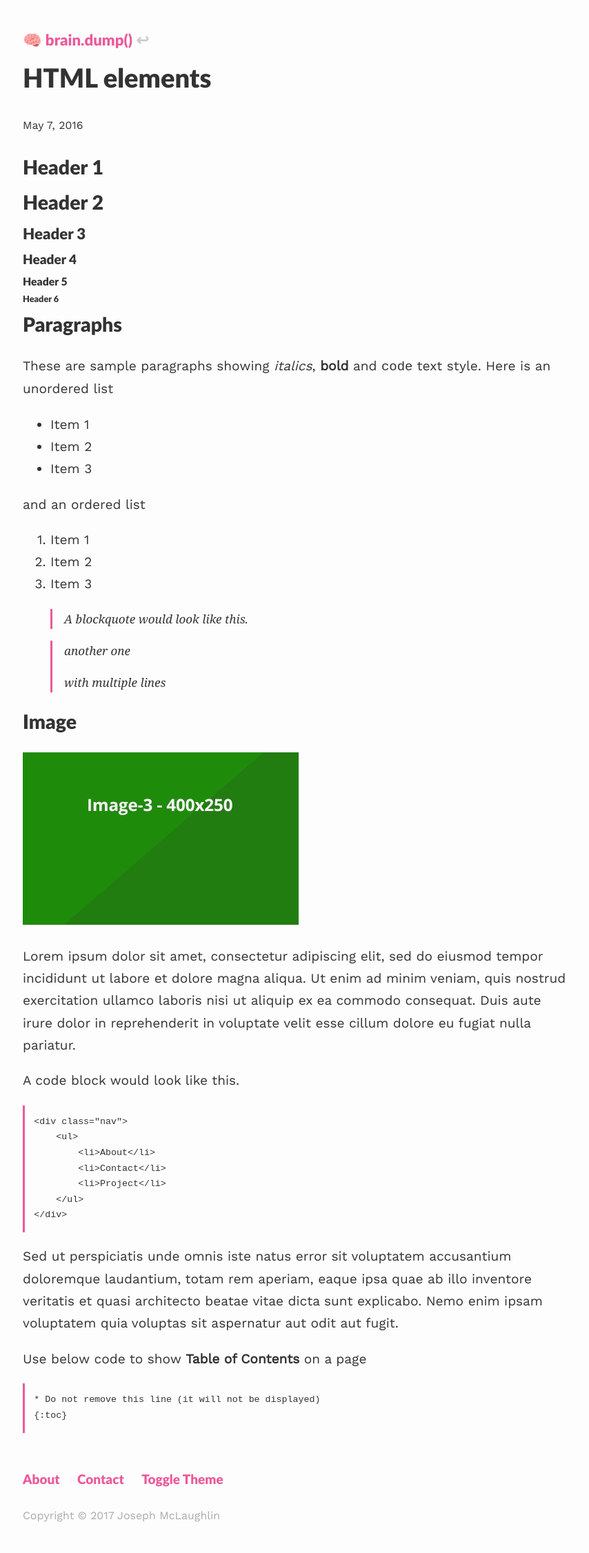
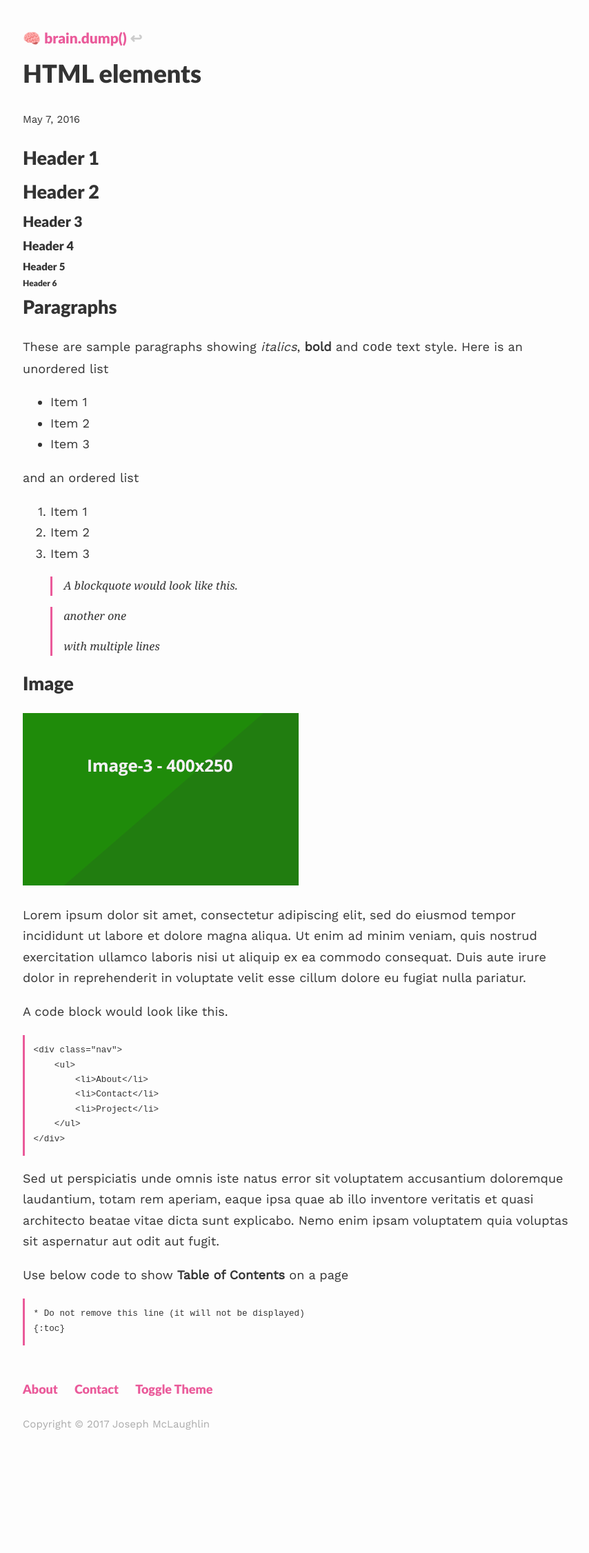
Before and after one commit to mclaughj/mclaughj.github.io, a Jekyll site: the page built from _posts/2016-05-07-elements.md, in a window 1280 px wide. Shown: the whole page at 69% size, without its empty margins (207-1061 px from the left). Built offline with Jekyll 4.4.1, drawn with Linux system fonts in a browser that asks for light colours; after the commit the page ends 2117 px from its top, so only the background shows below that.

Commit message:
Decrease base font size by another pixel

```diff
--- a/css/main.scss
+++ b/css/main.scss
@@ -5,7 +5,7 @@
 @charset "utf-8";
 
 $base-font-family: 'Work Sans', sans-serif;
-$base-font-size:   19px;
+$base-font-size:   18px;
 $base-font-weight: 400;
 $small-font-size:  $base-font-size * 0.875;
 $base-line-height: 1.7;
```
